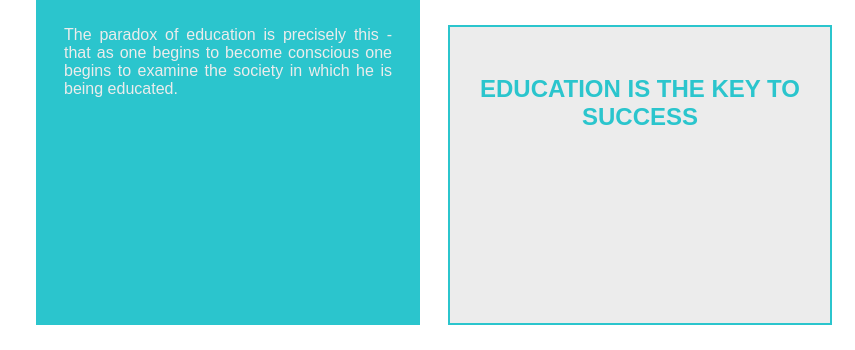
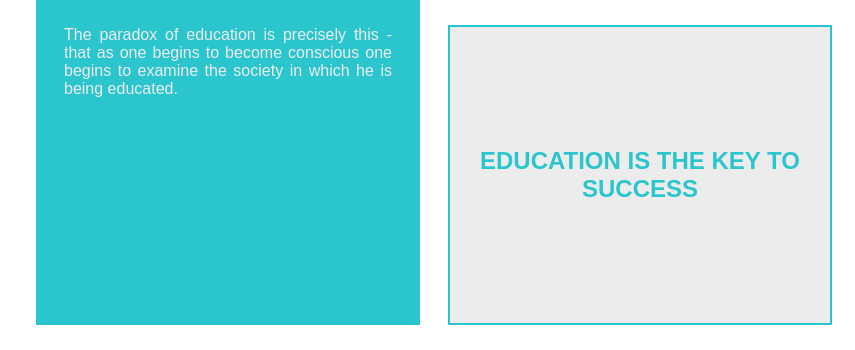
Before and after one commit to mikongame/Practica-Grid, a plain HTML site: page index.html in a window 1280 px wide. Shown: the part 339-689 px from the top of the page, 0-855 px from the left. Drawn offline with Linux system fonts and the light colour scheme.

Commit message:
Update style.css

```diff
--- a/css/style.css
+++ b/css/style.css
@@ -50,7 +50,7 @@ main {
   color: var(--blue-color);
   border: var(--border);
   text-transform: uppercase;
-  place-items: center;
+  align-content: center;
   text-align: center;
   padding: var(--spacing);
 }
```
